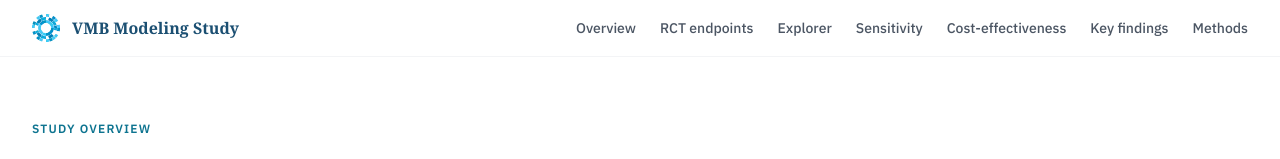
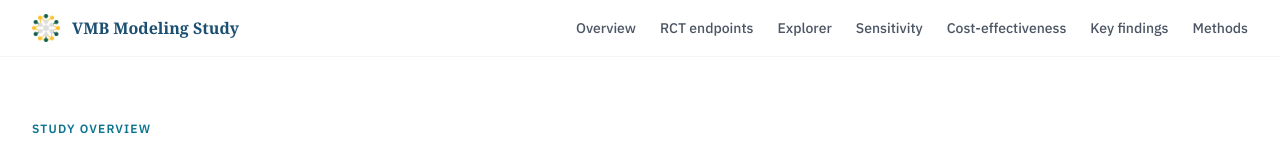
Before and after one commit to starsimhub/vmb-dashboard, a React (Vite) app: page / in a window 1280 px wide. Shown: the top 159 px of the page. Built offline with nearby package versions, Linux system fonts and the light colour scheme; a web font is replaced by a local one.

Commit message:
Updated the followings: - switched to use starsim logo in header & favicon - fix issue where part of the Health system cost averted & product costing section is hidden

```diff
--- a/src/components/Header.jsx
+++ b/src/components/Header.jsx
@@ -34,7 +34,7 @@ export default function Header() {
           <div className="flex items-center gap-3">
             {/* Logo mark */}
             <div className="flex-shrink-0 w-7 h-7 rounded-full flex items-center justify-center">
-              <img src="/IDMicon.png" alt="VMB Logo"/>
+              <img src="/starsim-icon.png" alt="VMB Logo"/>
             </div>
             <div>
               <span className="font-serif font-semibold text-brand-blue text-base leading-tight hidden sm:block">
--- a/src/components/Methods.jsx
+++ b/src/components/Methods.jsx
@@ -345,7 +345,7 @@ function AccordionSection({ section, isOpen, onToggle }) {
 
       <div
         style={{
-          maxHeight: isOpen ? '1000px' : '0',
+          maxHeight: isOpen ? '4000px' : '0',
           overflow: 'hidden',
           transition: 'max-height 0.3s ease-in-out',
         }}
```
Also changed, not shown: public/starsim-icon.png (added), 1 other file (tests, documents, lock files or other folders).
